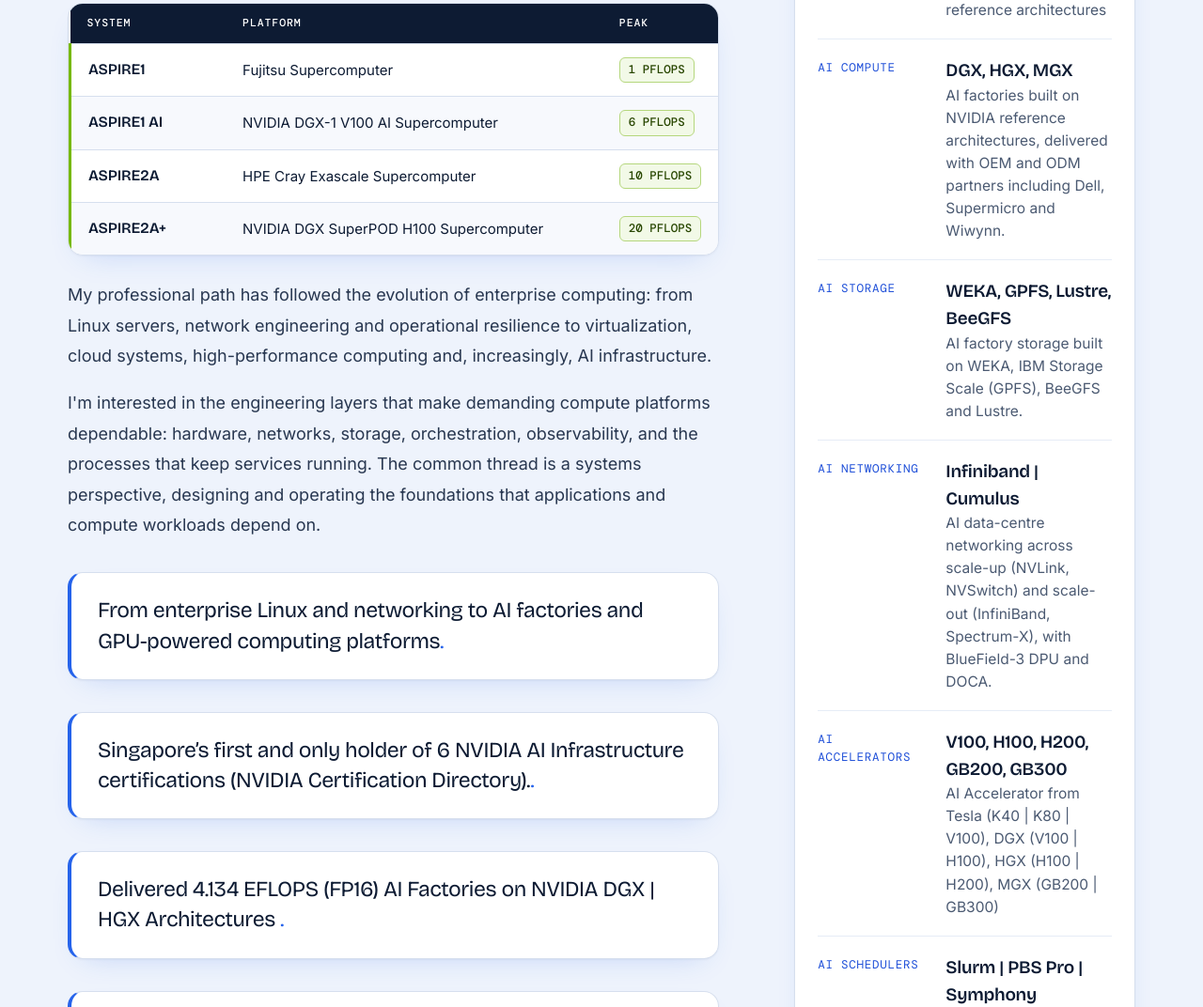
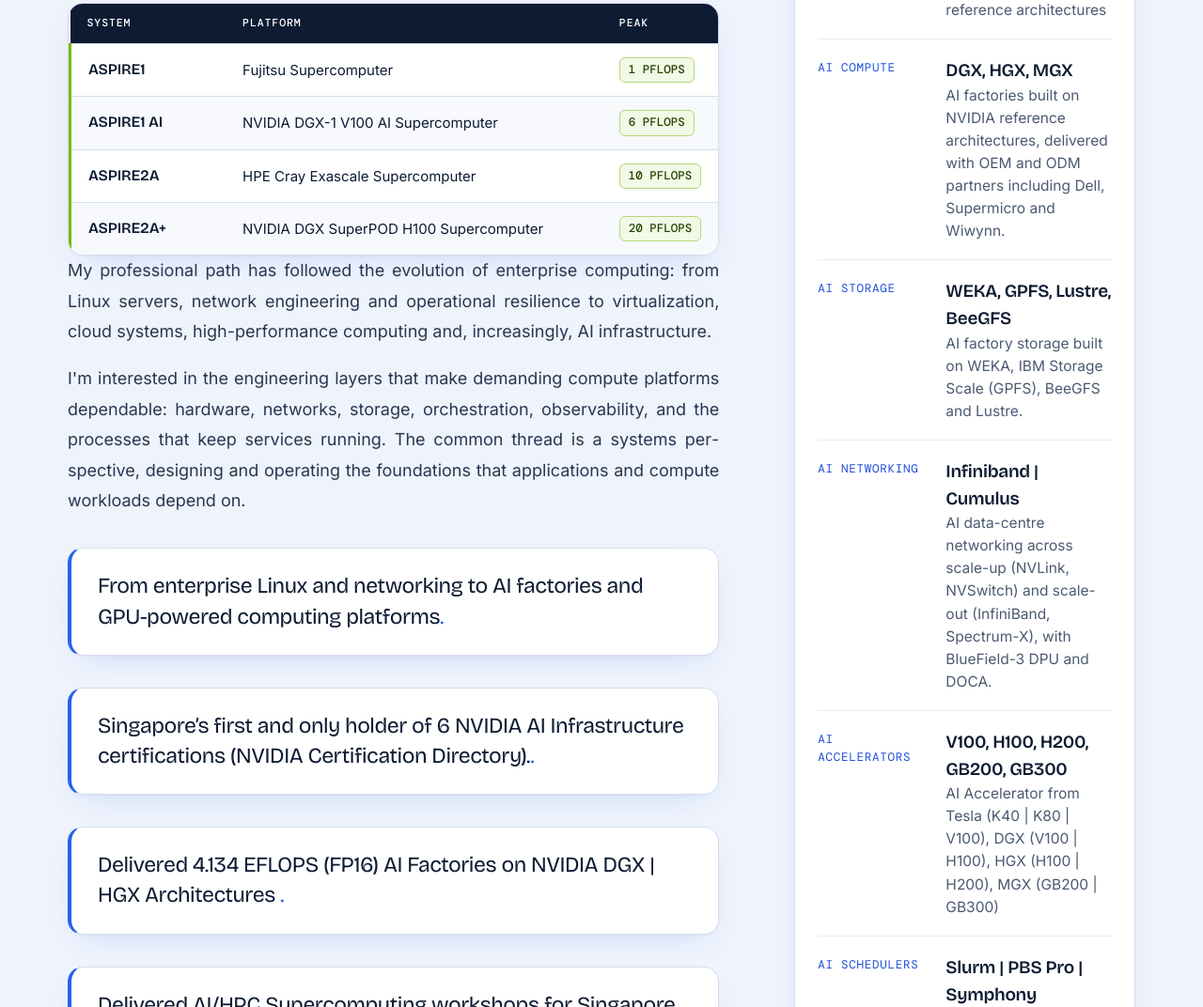
Before and after one commit to amitabhmca/Amitabh-Portfolio, a plain HTML site: page index.html in a window 1280 px wide. Shown: the part 5308-6380 px from the top of the page at 94% size. Drawn offline with nearby package versions, Linux system fonts and the light colour scheme.

Commit message:
Update index.html

```diff
--- a/index.html
+++ b/index.html
@@ -1052,11 +1052,11 @@ svg.icon { width: 1em; height: 1em; flex-shrink: 0; }
                             </tbody>
                         </table>
                     </div>
-                    <p style="margin-top: 26px;" style="max-width: none;">
+                    <p style="text-align: justify; hyphens: auto;">
                         My professional path has followed the evolution of enterprise computing: from Linux servers, network engineering and operational
                         resilience to virtualization, cloud systems, high-performance computing and, increasingly, AI infrastructure.
                     </p>
-                    <p>
+                    <p style="text-align: justify; hyphens: auto;">
                         I'm interested in the engineering layers that make demanding compute platforms dependable: hardware, networks, storage,
                         orchestration, observability, and the processes that keep services running. The common thread is a systems perspective,
                         designing and operating the foundations that applications and compute workloads depend on.
```
